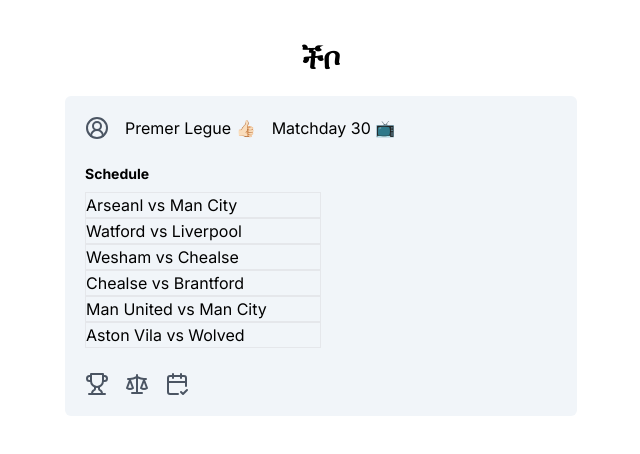
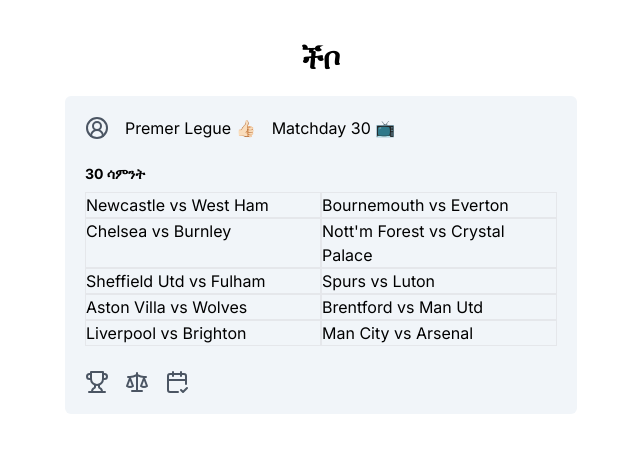
Before and after one commit to ethermias/matchesui, a Next.js app: page /schedule in a window 1280 px wide. Shown: the top 454 px of the page, without its empty margins (319-959 px from the left). Built offline with nearby package versions, Linux system fonts and the light colour scheme.

Commit message:
match30 version

```diff
--- a/next.config.mjs
+++ b/next.config.mjs
@@ -1,4 +1,6 @@
 /** @type {import('next').NextConfig} */
-const nextConfig = {};
+const nextConfig = {
+    output: 'export'
+};
 
 export default nextConfig;
--- a/src/app/schedule/page.tsx
+++ b/src/app/schedule/page.tsx
@@ -1,16 +1,21 @@
+const sch = [
+  "Newcastle vs West Ham",
+  "Bournemouth vs Everton",
+  "Chelsea vs Burnley",
+  "Nott'm Forest vs Crystal Palace",
+  "Sheffield Utd vs Fulham",
+  "Spurs vs Luton",
+  "Aston Villa vs Wolves",
+  "Brentford vs Man Utd",
+  "Liverpool vs Brighton",
+  "Man City vs Arsenal"
+]
 export default function Schedule() {
   return (
     <div className="space-y-2">
-    <h2 className="text-sm font-bold mb-0">Schedule</h2>
+    <h2 className="text-sm font-bold mb-0">30 ሳምንት</h2>
     <div className="grid grid-cols-2">
-        <div>
-            <div className="border p-0">Arseanl vs Man City</div>
-            <div className="border p-0">Watford vs Liverpool</div>
-            <div className="border p-0">Wesham vs Chealse </div>
-            <div className="border p-0">Chealse vs Brantford </div>
-            <div className="border p-0">Man United vs Man City </div>
-            <div className="border p-0">Aston Vila vs Wolved</div>
-        </div>
+        { sch.map((p) => <div className="border p-0" key={p}>{p}</div>) }
     </div>
 </div>
   );
```
Also changed, not shown: 1 other file (tests, documents, lock files or other folders).
